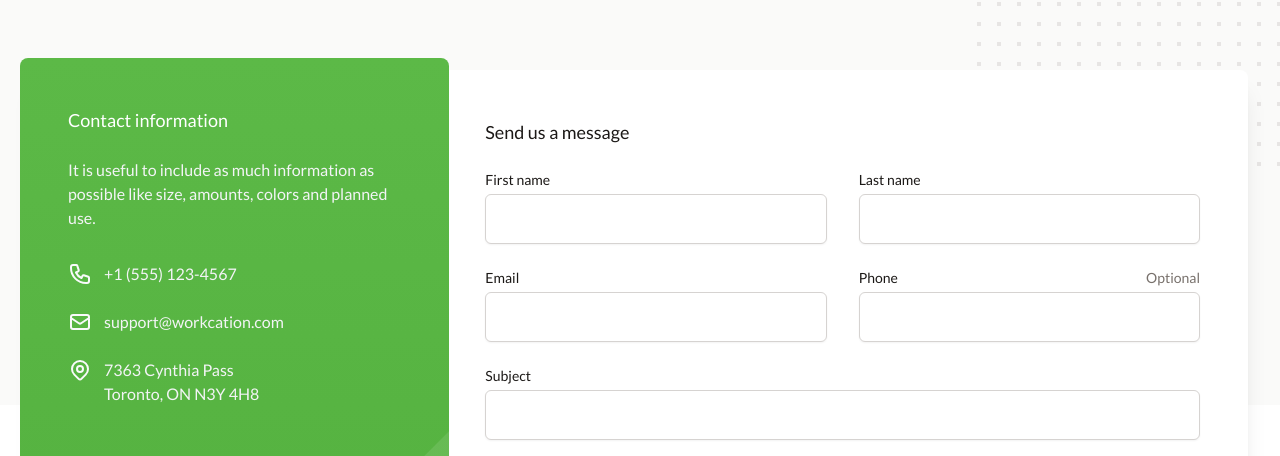
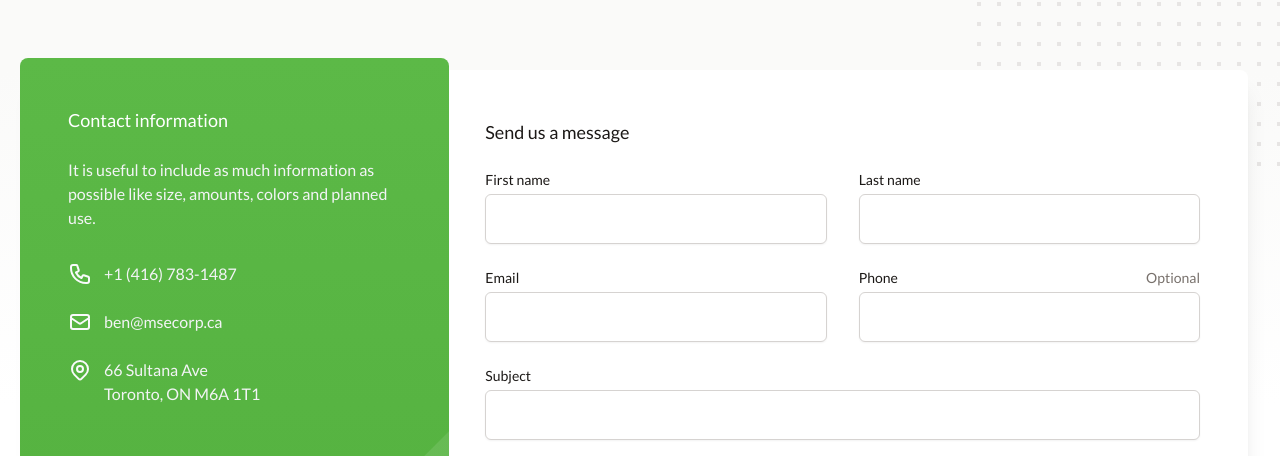
Before and after one commit to treeStoneIT/msecorp, a Vue app: page /contact in a window 1280 px wide. Shown: the part 342-798 px from the top of the page. Built offline with nearby package versions, Linux system fonts and the light colour scheme.

Commit message:
contact page gradient

```diff
--- a/src/views/Contact.vue
+++ b/src/views/Contact.vue
@@ -16,7 +16,7 @@
 
     <!-- Contact section -->
     <section class="relative bg-white" aria-labelledby="contact-heading">
-      <div class="absolute w-full h-1/2 bg-warm-gray-50" aria-hidden="true"></div>
+      <div class="absolute w-full h-1/2 bg-gradient-to-b from-warm-gray-50" aria-hidden="true"></div>
       <!-- Decorative dot pattern -->
       <div class="relative max-w-7xl mx-auto px-4 sm:px-6 lg:px-8">
         <svg
@@ -98,7 +98,7 @@
                     <path stroke-linecap="round" stroke-linejoin="round" stroke-width="2"
                           d="M3 5a2 2 0 012-2h3.28a1 1 0 01.948.684l1.498 4.493a1 1 0 01-.502 1.21l-2.257 1.13a11.042 11.042 0 005.516 5.516l1.13-2.257a1 1 0 011.21-.502l4.493 1.498a1 1 0 01.684.949V19a2 2 0 01-2 2h-1C9.716 21 3 14.284 3 6V5z"></path>
                   </svg>
-                  <span class="ml-3">+1 (555) 123-4567</span>
+                  <a href="tel:+1-416-783-1487" class="ml-3">+1 (416) 783-1487</a>
                 </dd>
                 <dt><span class="sr-only">Email</span></dt>
                 <dd class="flex text-base text-gray-100">
@@ -108,7 +108,7 @@
                     <path stroke-linecap="round" stroke-linejoin="round" stroke-width="2"
                           d="M3 8l7.89 5.26a2 2 0 002.22 0L21 8M5 19h14a2 2 0 002-2V7a2 2 0 00-2-2H5a2 2 0 00-2 2v10a2 2 0 002 2z"></path>
                   </svg>
-                  <span class="ml-3">support@workcation.com</span>
+                  <a href="mailto:ben@msecorp.ca" class="ml-3">ben@msecorp.ca</a>
                 </dd>
                 <dt><span class="sr-only">Mail</span></dt>
                 <dd class="flex text-base text-gray-100">
@@ -119,8 +119,8 @@
                     <path stroke-linecap="round" stroke-linejoin="round" stroke-width="2" d="M15 11a3 3 0 11-6 0 3 3 0 016 0z" />
                   </svg>
                   <div class="ml-3">
-                    <span class="block">7363 Cynthia Pass</span>
-                    <span class="block">Toronto, ON N3Y 4H8</span>
+                    <span class="block">66 Sultana Ave</span>
+                    <span class="block">Toronto, ON M6A 1T1</span>
                   </div>
                 </dd>
               </dl>
```
